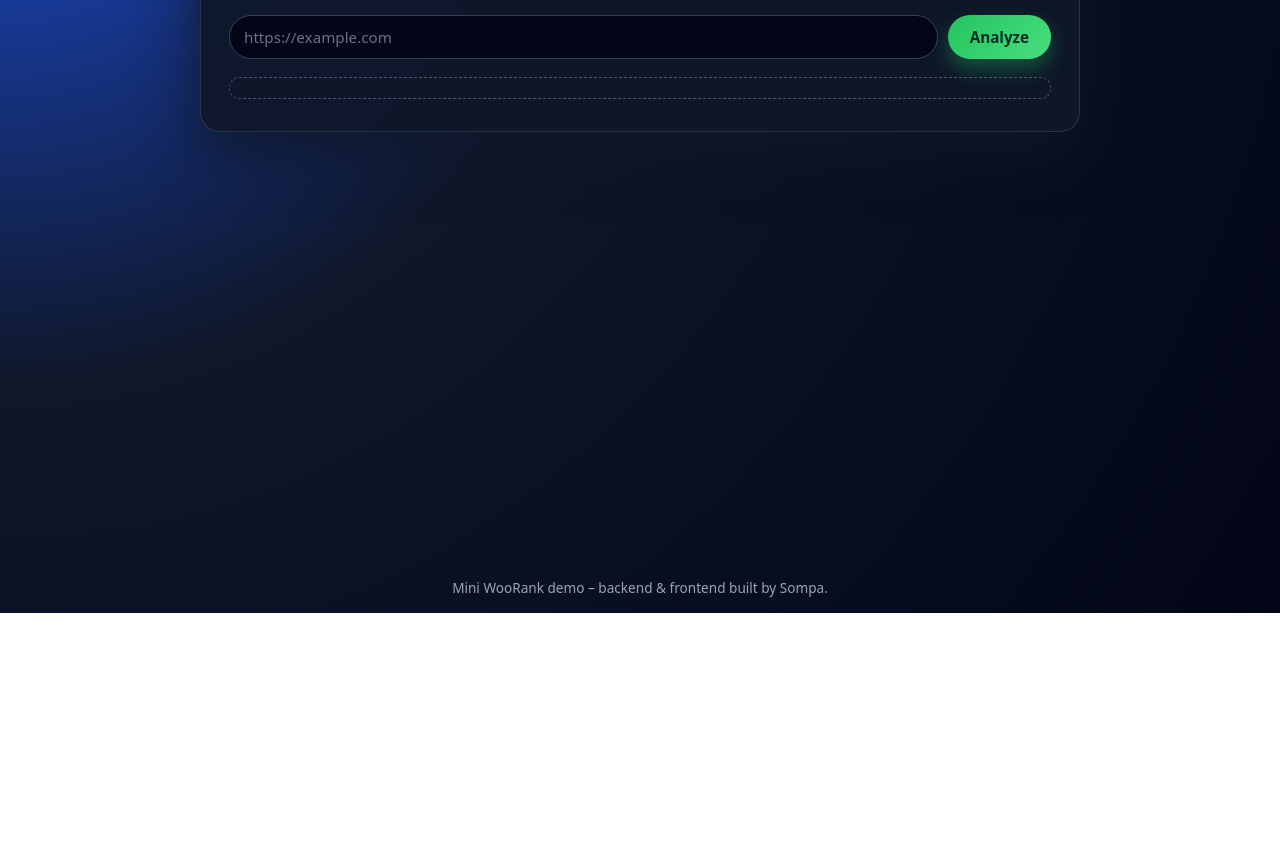
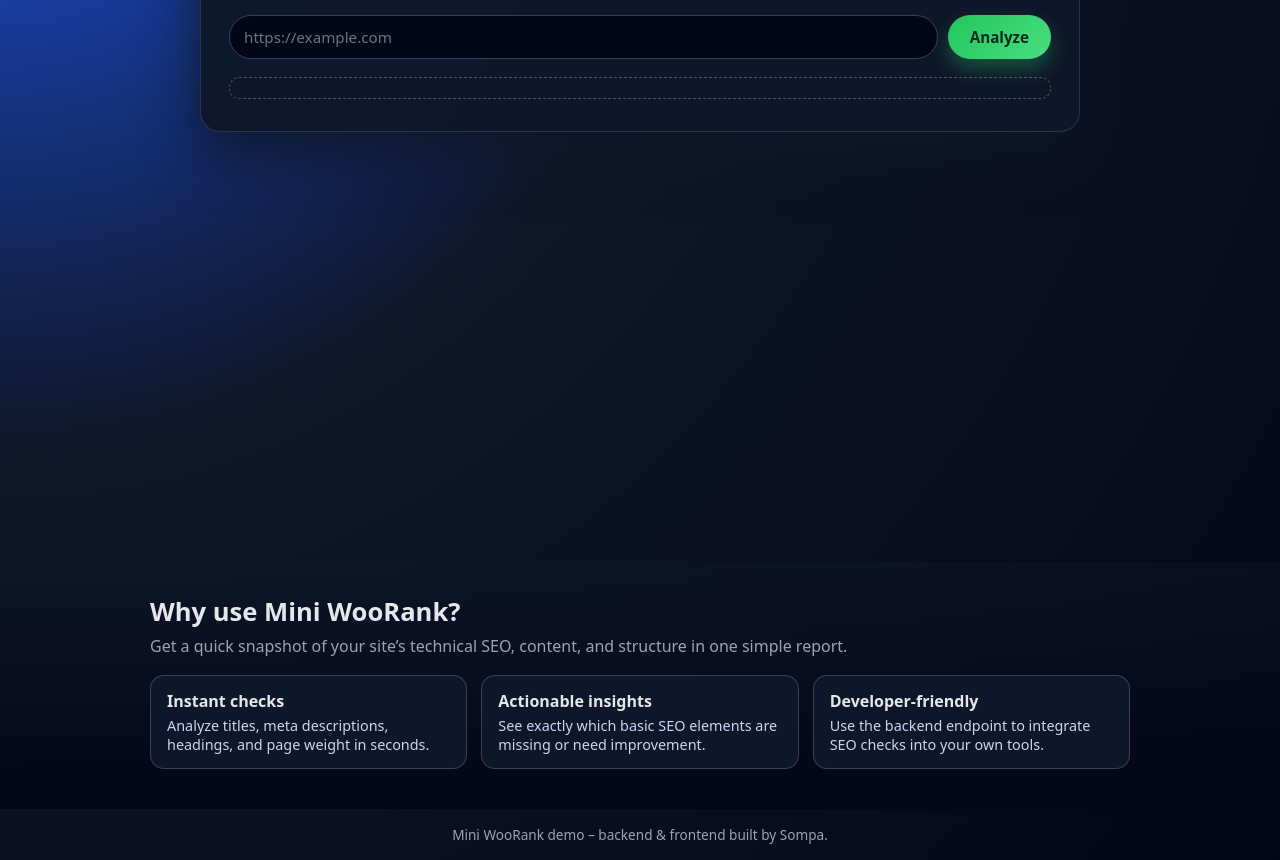
Before and after one commit to Sompa-Bhui/mini-woorank, a website: page public/index.html in a window 1280 px wide. Shown: the part 230-1090 px from the top of the page. Before the commit the page ends 843 px from the top, so only its background shows below. Drawn offline with Linux system fonts and the light colour scheme.

Commit message:
Add Mini WooRank UI

```diff
--- a/public/index.html
+++ b/public/index.html
@@ -57,6 +57,33 @@
       <pre id="rawResult" class="raw"></pre>
     </section>
   </main>
+
+  <!-- NEW: Why Mini WooRank section -->
+  <section class="why-section">
+    <div class="why-inner">
+      <h2>Why use Mini WooRank?</h2>
+      <p class="why-text">
+        Get a quick snapshot of your site’s technical SEO, content, and structure in one simple report.
+      </p>
+
+      <div class="why-grid">
+        <div class="why-card">
+          <h3>Instant checks</h3>
+          <p>Analyze titles, meta descriptions, headings, and page weight in seconds.</p>
+        </div>
+
+        <div class="why-card">
+          <h3>Actionable insights</h3>
+          <p>See exactly which basic SEO elements are missing or need improvement.</p>
+        </div>
+
+        <div class="why-card">
+          <h3>Developer‑friendly</h3>
+          <p>Use the backend endpoint to integrate SEO checks into your own tools.</p>
+        </div>
+      </div>
+    </div>
+  </section>
 
   <footer class="footer">
     <p>Mini WooRank demo – backend &amp; frontend built by Sompa.</p>
--- a/public/style.css
+++ b/public/style.css
@@ -167,6 +167,50 @@ body {
   overflow: auto;
 }
 
+/* Why Mini WooRank section */
+.why-section {
+  padding: 32px 16px 40px;
+  background: linear-gradient(to bottom, rgba(15, 23, 42, 0.4), #020617);
+}
+
+.why-inner {
+  max-width: 980px;
+  margin: 0 auto;
+}
+
+.why-inner h2 {
+  font-size: 1.6rem;
+  margin-bottom: 6px;
+}
+
+.why-text {
+  color: #9ca3af;
+  margin-bottom: 18px;
+}
+
+.why-grid {
+  display: grid;
+  grid-template-columns: repeat(auto-fit, minmax(220px, 1fr));
+  gap: 14px;
+}
+
+.why-card {
+  background: rgba(15, 23, 42, 0.96);
+  border-radius: 14px;
+  padding: 14px 16px;
+  border: 1px solid rgba(148, 163, 184, 0.3);
+}
+
+.why-card h3 {
+  font-size: 1rem;
+  margin-bottom: 4px;
+}
+
+.why-card p {
+  font-size: 0.9rem;
+  color: #cbd5f5;
+}
+
 /* Footer */
 .footer {
   text-align: center;
@@ -203,4 +247,8 @@ body {
   .input-row button {
     width: 100%;
   }
+
+  .why-inner h2 {
+    font-size: 1.4rem;
+  }
 }
```
